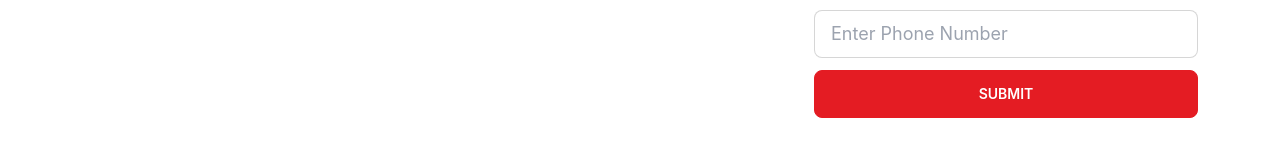
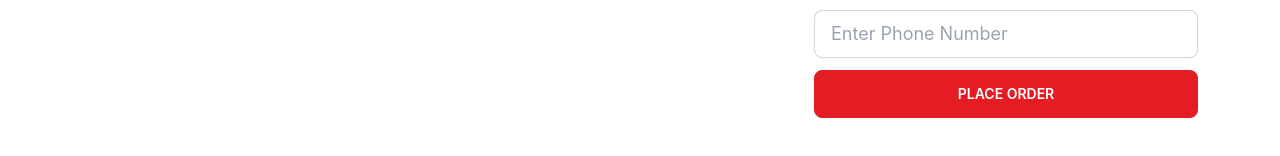
Before and after one commit to uttamsaha/speedx-manufacturer, a React (Create React App) app: page /purchase/1 in a window 1280 px wide. Shown: the part 438-594 px from the top of the page. Built offline with nearby package versions, Linux system fonts and the light colour scheme; no server answers; sample sign-in values are in the browser's storage.

Commit message:
form value reset

```diff
--- a/src/Pages/Dashboard/AddProduct/AddProduct.js
+++ b/src/Pages/Dashboard/AddProduct/AddProduct.js
@@ -65,7 +65,7 @@ const AddProduct = () => {
                 "Your Product Successfully Added to Database!",
                 "success"
               );
-            reset(); //clear form
+            event.target.reset() //clear form
           }
           else{
             toast('Failed to add doctor');
--- a/src/Pages/Dashboard/UpdateProfile/UpdateProfile.js
+++ b/src/Pages/Dashboard/UpdateProfile/UpdateProfile.js
@@ -49,6 +49,7 @@ const UpdateProfile = () => {
           });
 
         swal("Successfully Updated.", "Your data successfully updated.!", "success");
+        event.target.reset();
     }
   return (
     <div>
--- a/src/Pages/Home/Reviews/AddReview/AddReview.js
+++ b/src/Pages/Home/Reviews/AddReview/AddReview.js
@@ -7,7 +7,6 @@ import auth from "../../../../firebase.init";
 
 const AddReview = () => {
   const [user] = useAuthState(auth);
-  // const { register, handleSubmit } = useForm();
   const { register, handleSubmit, reset } = useForm();
   const onSubmit = (data) => {
     fetch("http://localhost:5000/review", {
--- a/src/Pages/Login/Register/Register.js
+++ b/src/Pages/Login/Register/Register.js
@@ -53,7 +53,6 @@ const Register = () => {
                 <form onSubmit={handleRegister} className='login-items'>
                 <label htmlFor="name">Name</label>
                 <input type="text" className='login' name="name" placeholder='Your name' required/>
-                <label htmlFor="name">Phone</label>
                 <label htmlFor="email">Email</label>
                 <input type="email" className='login' name="email" placeholder="your-email@gmail.com" required/>
                 <label htmlFor="password">Password</label>
--- a/src/Pages/PurchasePage/PurchasePage.js
+++ b/src/Pages/PurchasePage/PurchasePage.js
@@ -50,6 +50,7 @@ const PurchasePage = () => {
         .catch((error) => {
           console.error("Error:", error);
         });
+        event.target.reset(); // to reset form value
     }
   return (
     <div className='flex justify-center gap-8 mt-8'>
@@ -77,7 +78,7 @@ const PurchasePage = () => {
       {/* <input className='input input-bordered w-full max-w-lg mb-3' {...register("age", { min: 18, max: 99 })} placeholder="Enter address"/> */}
       <input className='input input-bordered w-full max-w-lg mb-3' name='address' placeholder="Enter address" required/>
       <input className='input input-bordered w-full max-w-lg mb-3' placeholder="Enter Phone Number" name='phone' required/>
-      <input className='btn btn-primary text-white lg:w-96 xs:w-xs' type="submit" value="Submit" />
+      <input className='btn btn-primary text-white lg:w-96 xs:w-xs' type="submit" value="Place Order" />
     </form>
     </div>
   )
```
